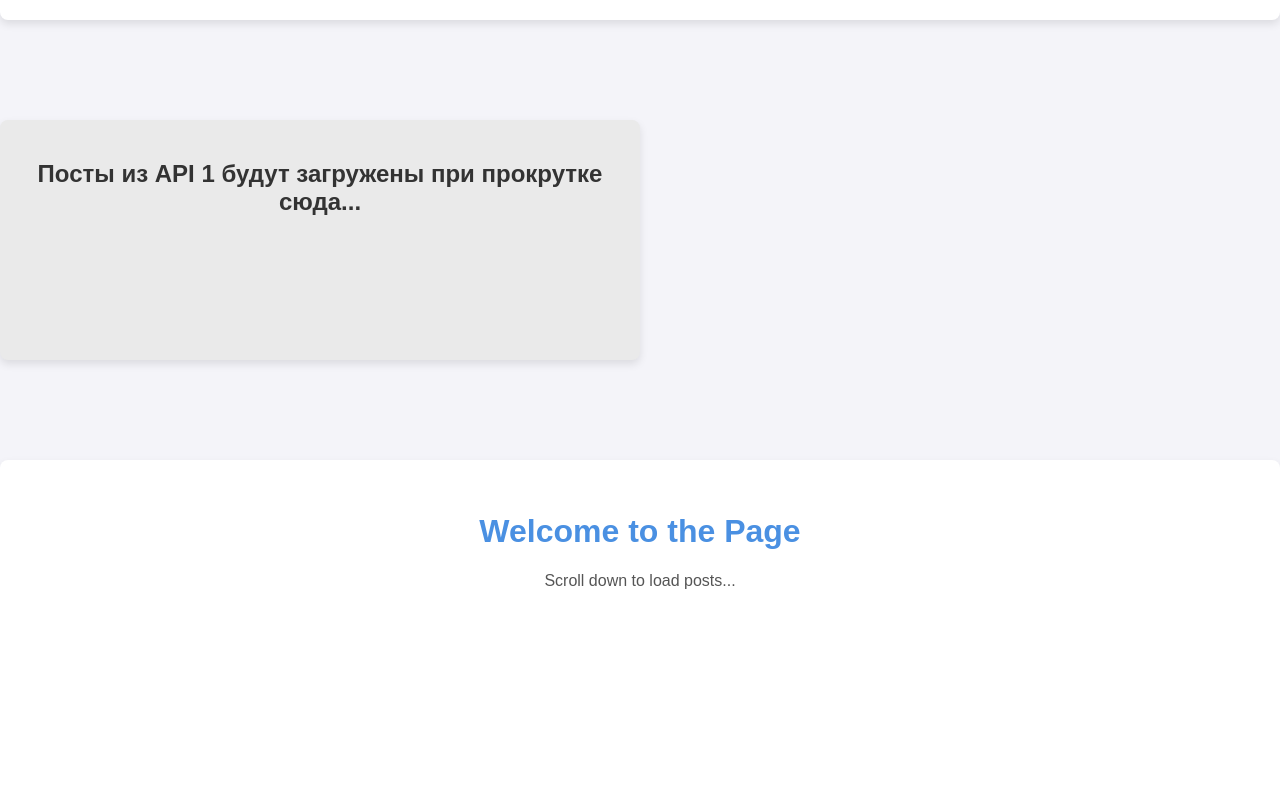
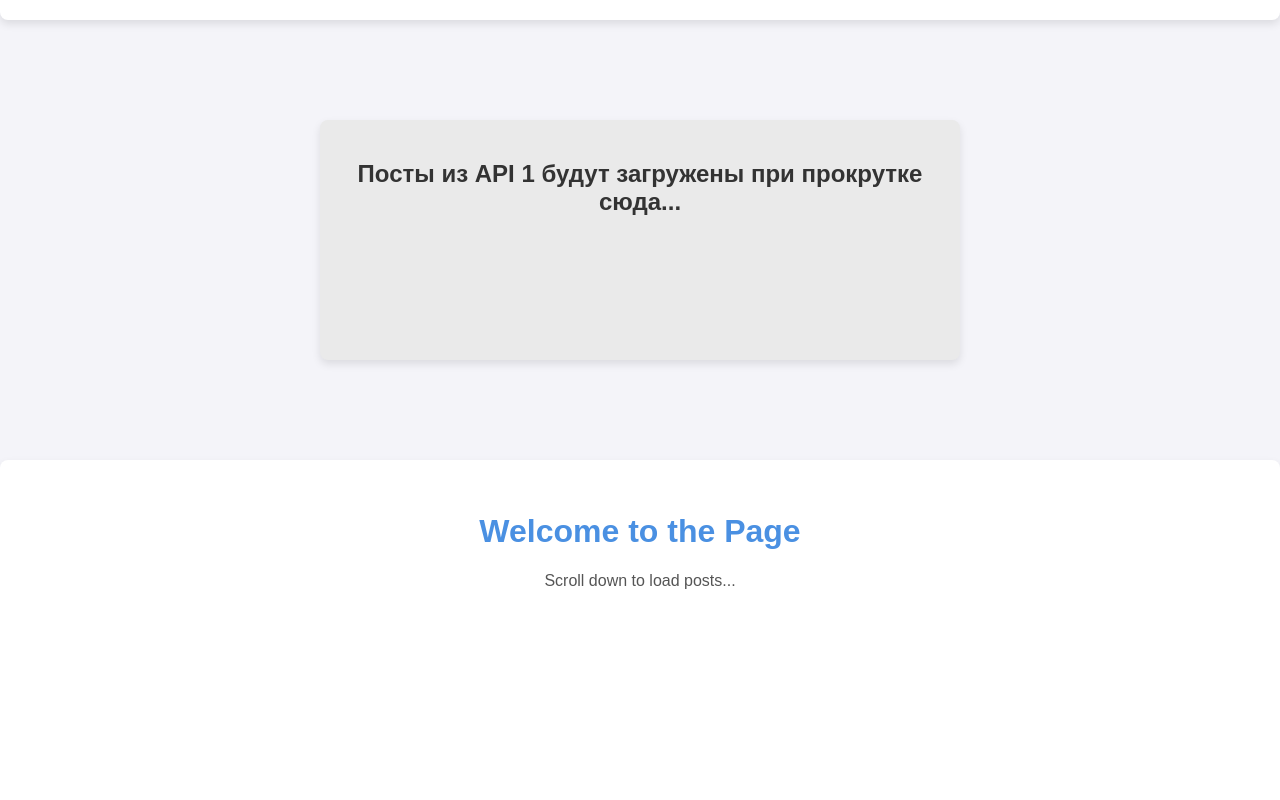
Before and after one commit to Katerina-PROFRONTEND/intersection-observer-api, a plain HTML site: page project/index.html in a window 1280 px wide. Shown: the part 1260-2060 px from the top of the page. Drawn offline with Linux system fonts and the light colour scheme; no server answers.

Commit message:
fix[styles]: подправила стили

```diff
--- a/project/styles.css
+++ b/project/styles.css
@@ -33,7 +33,7 @@ body {
     box-shadow: 0px 4px 8px rgba(0, 0, 0, 0.1);
     padding: 20px;
     background-color: #eaeaea;
-    margin: 100px 0;
+    margin: 100px auto;
     min-height: 200px;
 }
 
```
